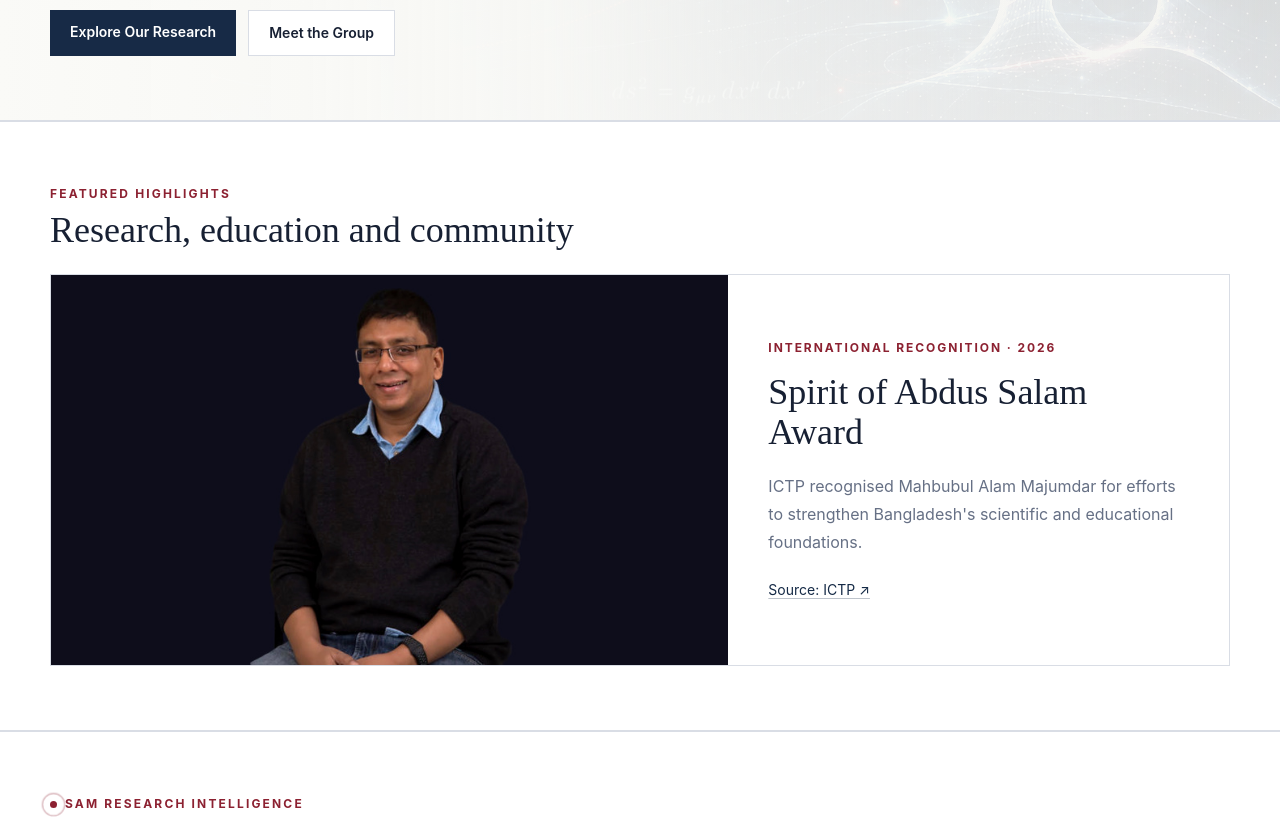
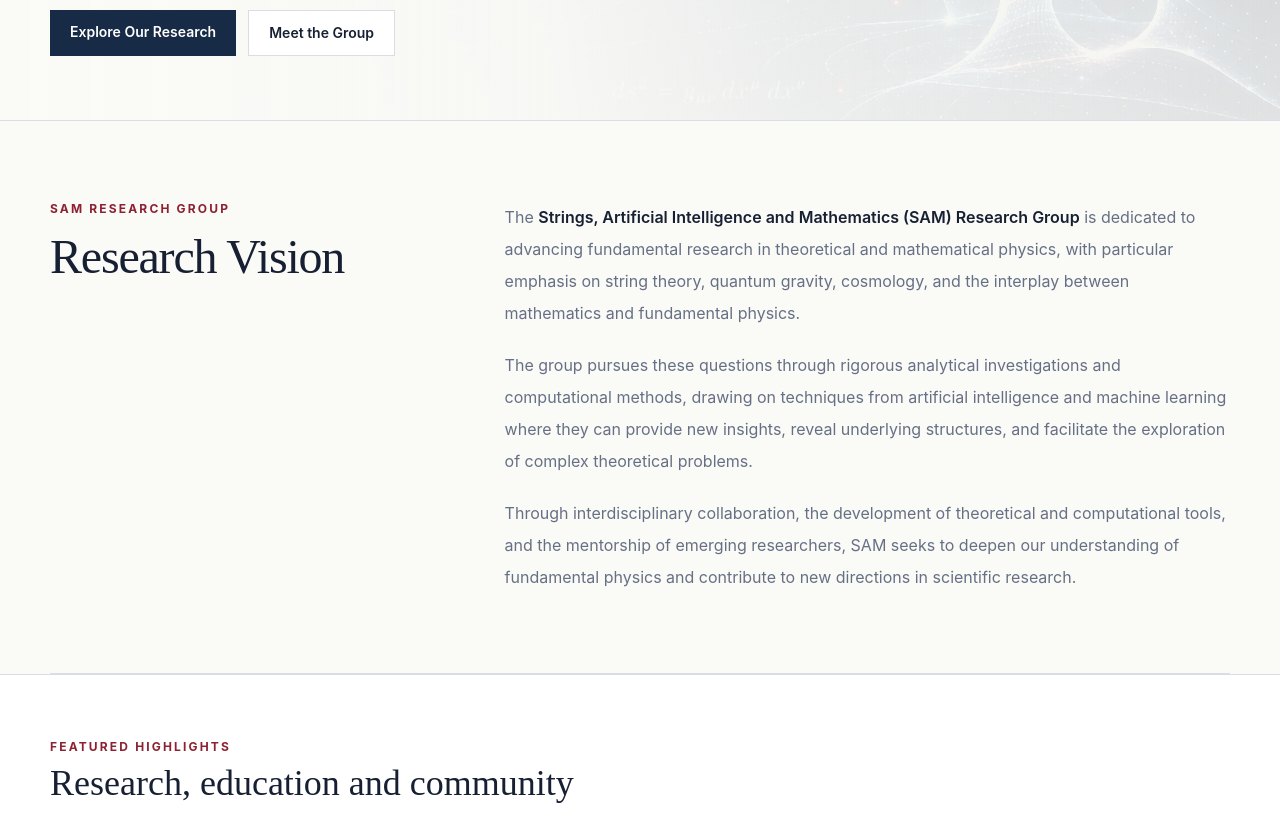
Before and after one commit to shaikot996/research-group-website, a Next.js app: page / in a window 1280 px wide. Shown: the part 660-1479 px from the top of the page. Built offline with nearby package versions, Linux system fonts and the light colour scheme; no server answers; the database is empty.

Commit message:
Add SAM Research Vision to homepage with balanced theoretical physics and AI methodology

```diff
--- a/app/page.tsx
+++ b/app/page.tsx
@@ -40,6 +40,20 @@ export default async function Home() {
       </div>
     </section>
 
+    <section className="container-site border-b academic-rule py-14 md:py-20" aria-labelledby="research-vision-heading">
+      <div className="grid items-start gap-8 lg:grid-cols-[.7fr_1.3fr] lg:gap-16">
+        <div>
+          <div className="text-xs font-bold uppercase tracking-[.18em] text-accent">SAM Research Group</div>
+          <h2 id="research-vision-heading" className="mt-4 font-serif text-4xl leading-tight tracking-[-.025em] md:text-5xl">Research Vision</h2>
+        </div>
+        <div className="max-w-3xl space-y-5 text-base leading-8 text-muted">
+          <p>The <strong className="font-semibold text-[var(--text)]">Strings, Artificial Intelligence and Mathematics (SAM) Research Group</strong> is dedicated to advancing fundamental research in theoretical and mathematical physics, with particular emphasis on string theory, quantum gravity, cosmology, and the interplay between mathematics and fundamental physics.</p>
+          <p>The group pursues these questions through rigorous analytical investigations and computational methods, drawing on techniques from artificial intelligence and machine learning where they can provide new insights, reveal underlying structures, and facilitate the exploration of complex theoretical problems.</p>
+          <p>Through interdisciplinary collaboration, the development of theoretical and computational tools, and the mentorship of emerging researchers, SAM seeks to deepen our understanding of fundamental physics and contribute to new directions in scientific research.</p>
+        </div>
+      </div>
+    </section>
+
     <FeaturedHighlights />
 
     <ResearchRadarPreview />
```
